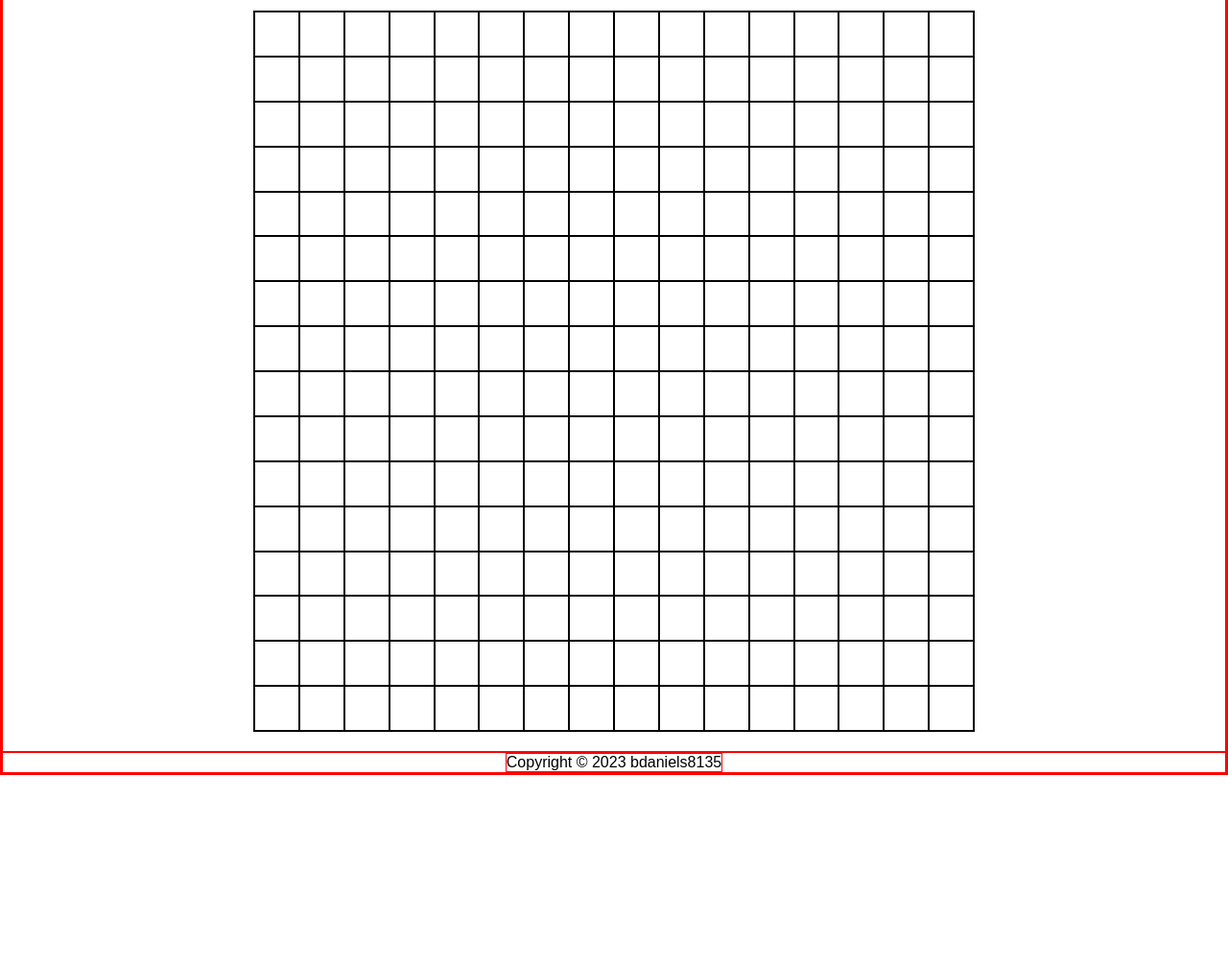
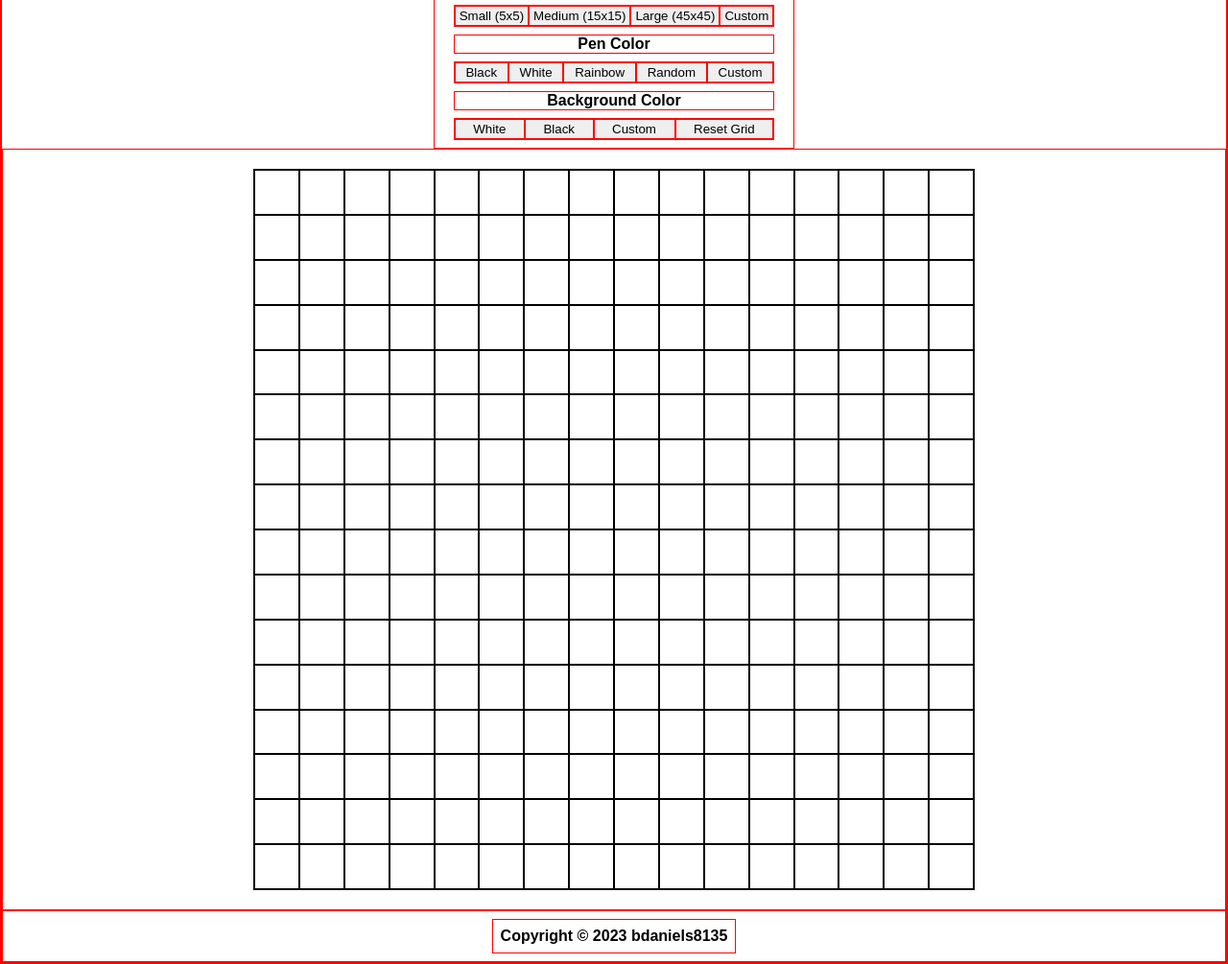
Before and after one commit to bdaniels8135/etch-a-sketch, a plain HTML site: page index.html in a window 1280 px wide. Shown: the part 95-1100 px from the top of the page at 96% size. Before the commit the page ends 903 px from the top, so only its background shows below. Drawn offline with Linux system fonts and the light colour scheme.

Commit message:
Add basic styling and layout for buttons/footer

```diff
--- a/style.css
+++ b/style.css
@@ -12,6 +12,7 @@ body {
 
 .text.header {
     font-size: 32px;
+    font-weight: 800;
     padding: 10px;
 }
 
@@ -20,7 +21,26 @@ body {
     justify-content: center;
 }
 
-#grid-container {
+.container.menu {
+    flex-direction: column;
+    justify-content: center;
+    align-self: center;
+    gap: 8px;
+    padding: 8px 20px;
+}
+
+.text.menu {
+    text-align: center;
+    font-size: 16px;
+    font-weight: 800;
+}
+
+.button {
+    flex: auto;
+    padding: 2px 4px;
+}
+
+.container.grid {
     flex: 0 1 750px;
     aspect-ratio: 1;
     margin: 20px;
@@ -39,3 +59,9 @@ body {
     aspect-ratio: 1;
     border: 1px solid black;
 }
+
+.footer {
+    font-weight: 600;
+    font-size: 16px;
+    padding: 8px;
+}
```
